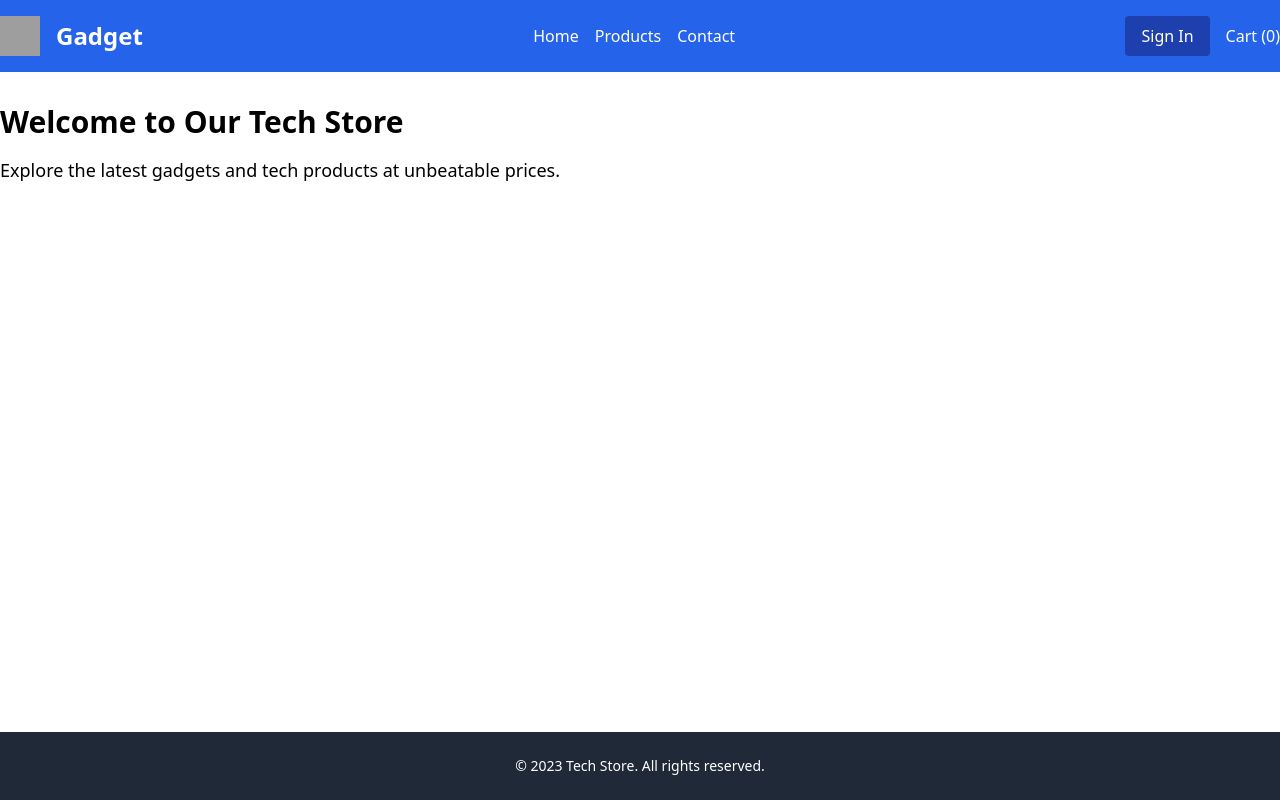
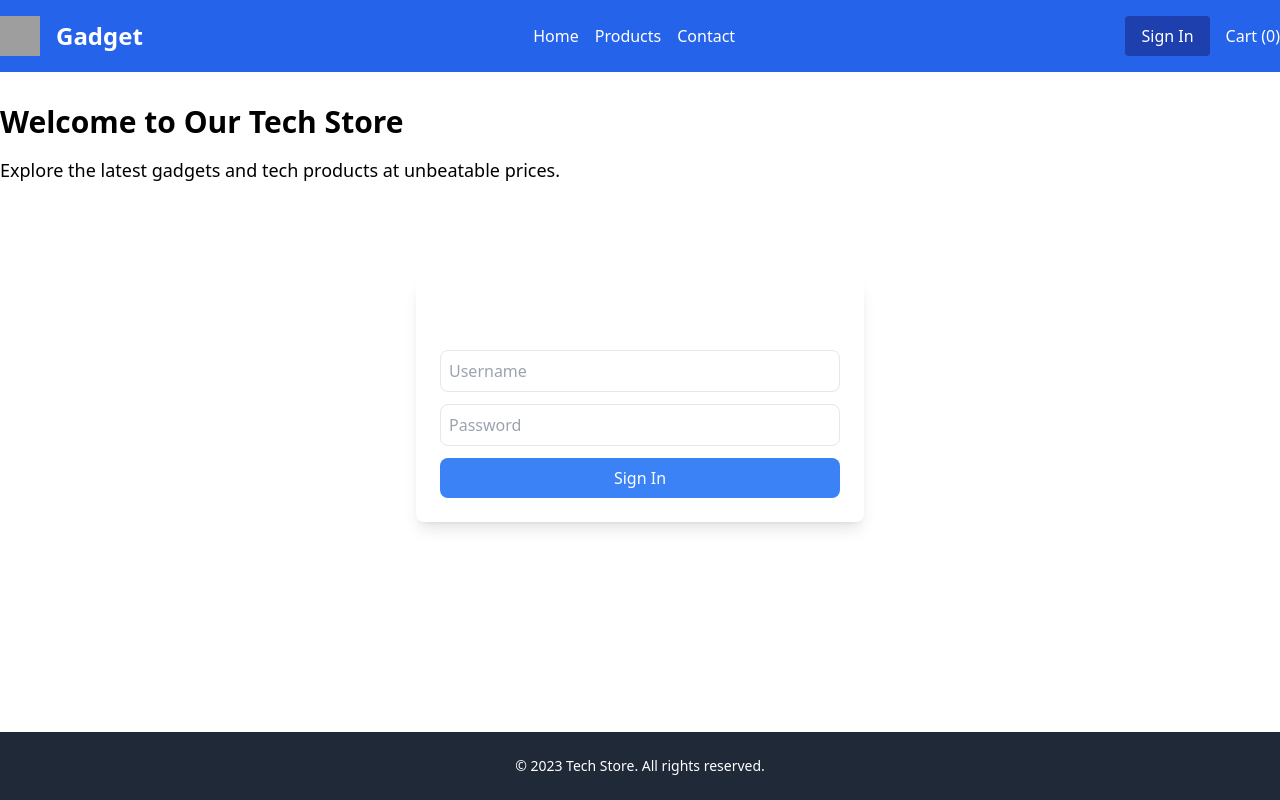
Before and after one commit to ParticularSpace/tech_store, a React (Create React App) app in the folder client/: page / in a window 1280 px wide. Both pictures are taken after a click on the button "Sign In". Built offline with nearby package versions, Linux system fonts and the light colour scheme; grey boxes are pictures that could not be loaded.

Commit message:
tailwind set up

```diff
--- /dev/null
+++ b/client/src/components/CartModal.tsx
@@ -0,0 +1,27 @@
+// src/components/CartModal.tsx
+
+import React from 'react';
+
+type CartModalProps = {
+  isOpen: boolean;
+  onClose: () => void;
+};
+
+const CartModal: React.FC<CartModalProps> = ({ isOpen, onClose }) => {
+  if (!isOpen) return null;
+
+  return (
+    <div className="fixed top-0 left-0 w-full h-full bg-black bg-opacity-50 flex justify-center items-center">
+      <div className="bg-white p-4 rounded shadow-lg w-3/4">
+        <button onClick={onClose} className="float-right text-xl font-bold">&times;</button>
+        <h2 className="text-2xl mb-4">Shopping Cart</h2>
+        {/* Shopping Cart Content Here */}
+        <div className="text-right">
+          <button onClick={onClose} className="bg-blue-500 text-white py-2 px-4 rounded">Close</button>
+        </div>
+      </div>
+    </div>
+  );
+};
+
+export default CartModal;
--- a/client/src/components/Header.tsx
+++ b/client/src/components/Header.tsx
@@ -1,4 +1,17 @@
+import React, { useState } from 'react';
+import SignInModal from './SignInModal'; // Import the SignInModal component
+import CartModal from './CartModal'; // Import the CartModal component
+
 const Header = () => {
+  const [signInIsOpen, setSignInIsOpen] = useState(false);
+  const [cartIsOpen, setCartIsOpen] = useState(false);
+
+  // Function to open and close the Sign In modal
+  const toggleSignInModal = () => setSignInIsOpen(!signInIsOpen);
+
+  // Function to open and close the Cart modal
+  const toggleCartModal = () => setCartIsOpen(!cartIsOpen);
+
   return (
     <header className="bg-blue-600 text-white py-4">
       <div className="container mx-auto flex justify-between items-center">
@@ -20,12 +33,22 @@ const Header = () => {
         </nav>
 
         <div className="flex items-center space-x-4">
-          <button className="bg-blue-800 hover:bg-blue-900 py-2 px-4 rounded">
+          <button
+            onClick={toggleSignInModal}
+            className="bg-blue-800 hover:bg-blue-900 py-2 px-4 rounded"
+          >
             Sign In
           </button>
-          <a href="#" className="hover:underline">Cart (0)</a>
+          <button
+            onClick={toggleCartModal}
+            className="hover:underline"
+          >
+            Cart (0) {/* You can replace 0 with the actual cart item count */}
+          </button>
         </div>
       </div>
+      <SignInModal isOpen={signInIsOpen} onClose={toggleSignInModal} />
+      <CartModal isOpen={cartIsOpen} onClose={toggleCartModal} />
     </header>
   );
 };
--- /dev/null
+++ b/client/src/components/SignInModal.tsx
@@ -0,0 +1,25 @@
+type SignInModalProps = {
+  isOpen: boolean;
+  onClose: () => void;
+};
+
+
+const SignInModal: React.FC<SignInModalProps> = ({ isOpen, onClose }) => {
+    return (
+      <div className={`fixed inset-0 z-50 overflow-auto bg-smoke-light flex ${isOpen ? '' : 'hidden'}`} onClick={onClose}>
+        <div className="relative p-6 bg-white w-full max-w-md m-auto flex-col flex rounded-lg shadow-lg">
+          <span className="absolute top-0 right-0 p-4 cursor-pointer" onClick={onClose}>
+            &times;
+          </span>
+          <h1 className="text-2xl font-bold mb-4">Sign In</h1>
+          <form>
+            <input className="p-2 mb-3 border rounded-lg w-full" type="text" placeholder="Username" />
+            <input className="p-2 mb-3 border rounded-lg w-full" type="password" placeholder="Password" />
+            <button className="bg-blue-500 text-white p-2 rounded-lg w-full" type="submit">Sign In</button>
+          </form>
+        </div>
+      </div>
+    );
+  };
+
+  export default SignInModal;
```
Also changed, not shown: client/src/components/Login.tsx (deleted).
